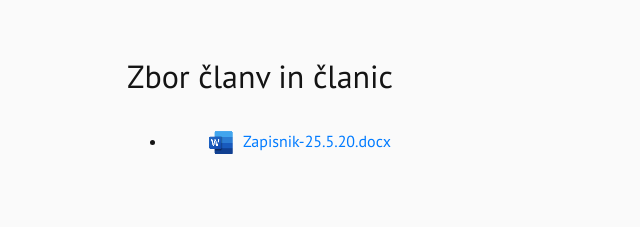
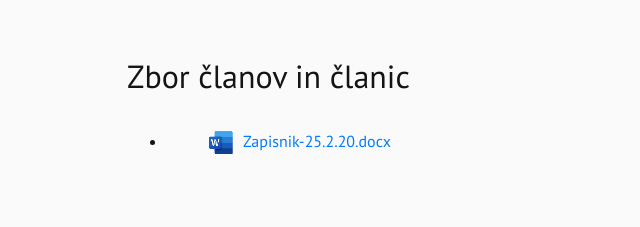
Before and after one commit to glosa-zal/glosa-zal.github.io, a plain HTML site: page f10a14cb630772227e7a592288bea0c5649a5fba/zbor.html in a window 1280 px wide. Shown: the part 198-425 px from the top of the page, 0-640 px from the left. Drawn offline with nearby package versions, Linux system fonts and the light colour scheme.

Commit message:
Update zbor.html

```diff
--- a/f10a14cb630772227e7a592288bea0c5649a5fba/zbor.html
+++ b/f10a14cb630772227e7a592288bea0c5649a5fba/zbor.html
@@ -48,13 +48,13 @@
 		<section class="container">
 			<div class="row">
 				<div class="col" id ="entry">
-					<h2>Zbor članv in članic</h2>
+					<h2>Zbor članov in članic</h2>
 					<br>
 					<ul class="filled">
 						<li>
-							<a href="Zapisnik-25.5.20.docx" class="img-fluid pdflink" target="_blank">
+							<a href="Zapisnik-25.2.20.docx" class="img-fluid pdflink" target="_blank">
 								<img src="word-link.png" class="pdf-img" alt="word ikona">
-								Zapisnik-25.5.20.docx
+								Zapisnik-25.2.20.docx
 							</a>
 						</li>
 					</ul>
```
